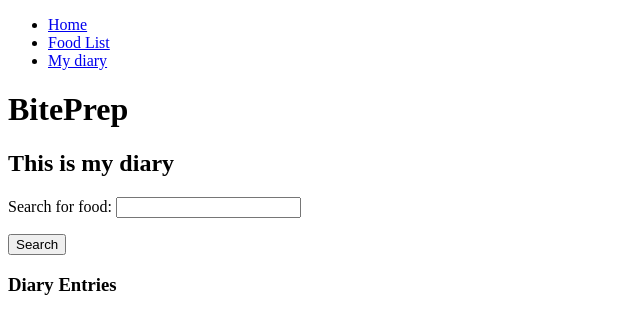
After one commit to Aylift/BitePrep, a Django app: page /diary/ in a window 1280 px wide. The commit adds this page. Shown: the top 334 px of the page, without its empty margins (0-640 px from the left). Run offline with Django 4.2, Linux system fonts and the light colour scheme; data that the repository does not hold is empty.

Commit message:
[ADD] added diary models, views, logic

```diff
--- /dev/null
+++ b/Bite_prep/Foods/forms.py
@@ -0,0 +1,13 @@
+from django import forms
+from .models import Food, DiaryEntry
+
+class FoodSearchForm(forms.Form):
+    query = forms.CharField(label='Search for food', max_length=100)
+
+class DiaryEntryForm(forms.ModelForm):
+    class Meta:
+        model = DiaryEntry
+        fields = ['food', 'portion_size']
+        widgets = {
+            'food': forms.HiddenInput()
+        }
--- a/Bite_prep/Foods/models.py
+++ b/Bite_prep/Foods/models.py
@@ -37,3 +37,11 @@ class FoodNutrient(models.Model):
 
     def __str__(self):
         return f"{self.amount_100g} {self.nutrient.unit} of {self.nutrient.name} in 100g of {self.food.name}"
+
+class DiaryEntry(models.Model):
+    food = models.ForeignKey(Food, on_delete=models.CASCADE)
+    portion_size = models.FloatField()
+    date = models.DateField(auto_now_add=True)
+
+    def __str__(self):
+        return f"{self.portion_size}g of {self.food.name} on {self.date}"
--- /dev/null
+++ b/Bite_prep/Foods/templates/foods/diary.html
@@ -0,0 +1,39 @@
+<!-- diary.html -->
+
+{% extends 'base.html' %}
+
+{% block title %}Diary{% endblock %}
+
+{% block content %}
+    <h2>This is my diary</h2>
+
+    <form method='post'>
+        {% csrf_token %}
+        {{ search_form.as_p }}
+        <button type='submit' name=search>Search</button>
+    </form>
+
+    {% if foods %}
+        <h3>Search Results</h3>
+        <ul>
+            {% for food in foods %}
+                <li>
+                    <form method='post' style='display:inline'>
+                        {{ food.name }} ({{ food.category.name }}) - {{ food.caloreis_100g }} calories per 100g
+                        {% csrf_token %}
+                        {{ entry_form.as_p }}
+                        <input type="hidden" name='food' value='{{ food.id }}'>
+                        <button type='submit' name='add'>Add to diary</button>
+                    </form>
+                </li>
+            {% endfor %}
+        </ul>
+    {% endif %}
+
+    <h3>Diary Entries</h3>
+    <ul>
+        {% for entry in diary_entries %}
+            <li>{{ entry.portion_size }}g of {{ entry.food.name }} on {{ entry.date }}</li>
+        {% endfor %}
+    </ul>
+{% endblock %}
--- a/Bite_prep/Foods/templates/foods/index.html
+++ b/Bite_prep/Foods/templates/foods/foods_db.html
@@ -1,4 +1,4 @@
-<!-- index.html -->
+<!-- foods_db.html -->
 
 {% extends 'base.html' %}
 
--- a/Bite_prep/Foods/urls.py
+++ b/Bite_prep/Foods/urls.py
@@ -4,5 +4,6 @@ from . import views
 
 urlpatterns = [
     path('', views.home, name='home'),
-    path("foods/", views.index, name='index')
+    path("foods_db/", views.foods_db, name='foods_db'),
+    path("diary/", views.diary, name='diary'),
 ]
--- a/Bite_prep/Foods/views.py
+++ b/Bite_prep/Foods/views.py
@@ -1,9 +1,10 @@
-from django.shortcuts import render
-
-from .models import FoodCategory, Food, Nutrient, FoodNutrient
+from django.shortcuts import render, redirect
+from django.db.models import Q
+from .models import FoodCategory, Food, Nutrient, FoodNutrient, DiaryEntry
+from .forms import FoodSearchForm, DiaryEntryForm
 
 
-def index(request):
+def foods_db(request):
     portion_size = request.GET.get('portion_size', 100)
     portion_size = float(portion_size)
 
@@ -18,7 +19,29 @@ def index(request):
         'foods_list': foods_list,
         'portion_size': portion_size,
     }
-    return render(request, 'Foods/index.html', context)
+    return render(request, 'Foods/foods_db.html', context)
 
 def home(request):
     return render(request, 'base.html')
+
+def diary(request):
+    if request.method == 'POST':
+        search_form = FoodSearchForm(request.POST)
+        entry_form = DiaryEntryForm(request.POST)
+        if 'search' in request.POST and search_form.is_valid():
+            query = search_form.cleaned_data['query']
+            foods = Food.objects.filter(Q(name_icontains=query) | Q(category__name__icontains=query))
+            return render(request, 'Foods/diary.html', {'search_form': search_form, 'entry_form': entry_form, 'foods': foods})
+        elif 'add' in request.POST and entry_form.is_valid():
+            entry_form.save()
+            return redirect('diary')
+    else:
+        search_form = FoodSearchForm()
+        entry_form = DiaryEntryForm()
+
+    diary_entries = DiaryEntry.objects.all()
+    return render(request, 'Foods/diary.html', {
+        'search_form': search_form,
+        'entry_form': entry_form,
+        'diary_entries': diary_entries
+    })
--- a/Bite_prep/templates/base.html
+++ b/Bite_prep/templates/base.html
@@ -10,14 +10,12 @@
         <nav>
             <ul>
                 <li><a href="/">Home</a></li>
-                <li><a href="/foods">Food List</a></li>
-                <!-- Add more links as needed -->
+                <li><a href="/foods_db">Food List</a></li>
+                <li><a href="/diary">My diary</a></li>
             </ul>
         </nav>
     </header>
-    <h1> This is a header </h1>
-    <h2>Welcome to the Home Page</h2>
-    <p>This is the home page content.</p>
+    <h1> BitePrep </h1>
     <div class="container">
         {% block content %}
         <!-- This block will be overridden by child templates -->
```
Also changed, not shown: Bite_prep/Foods/migrations/0004_diaryentry.py (added).
